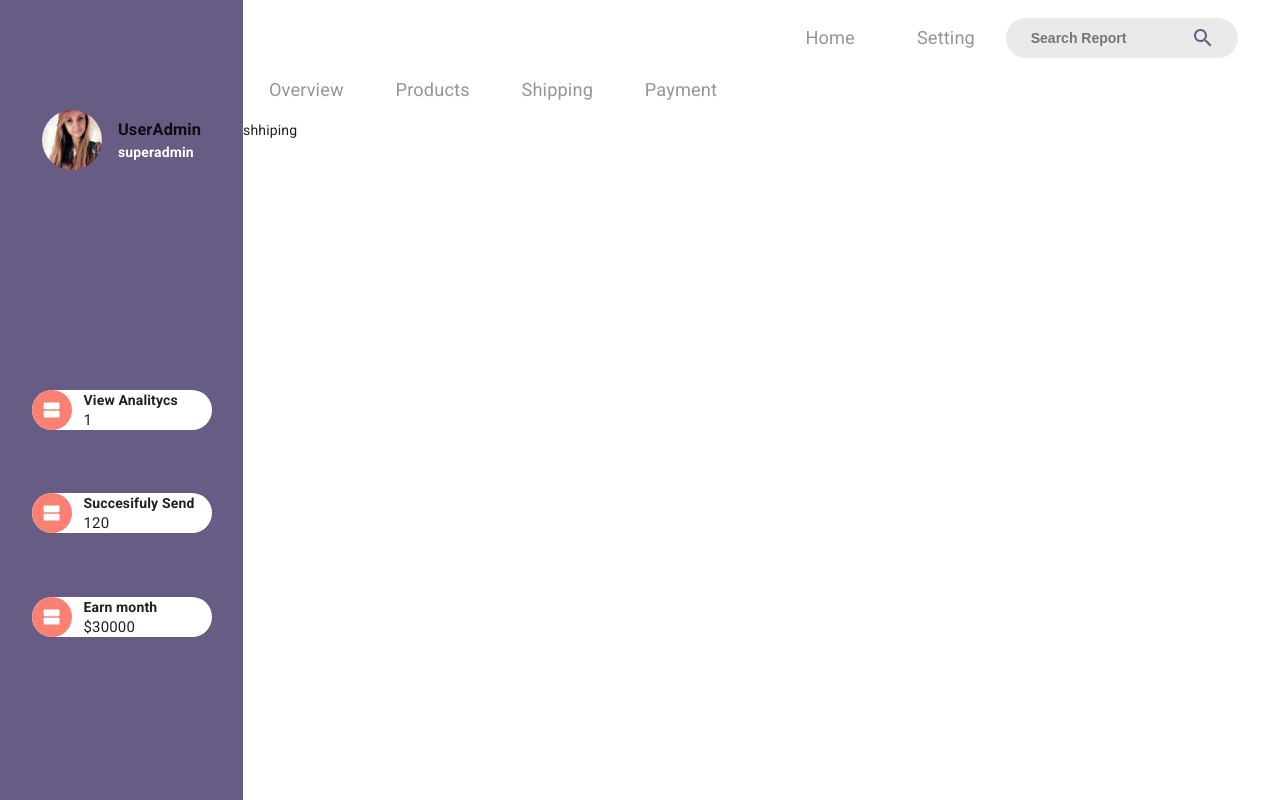
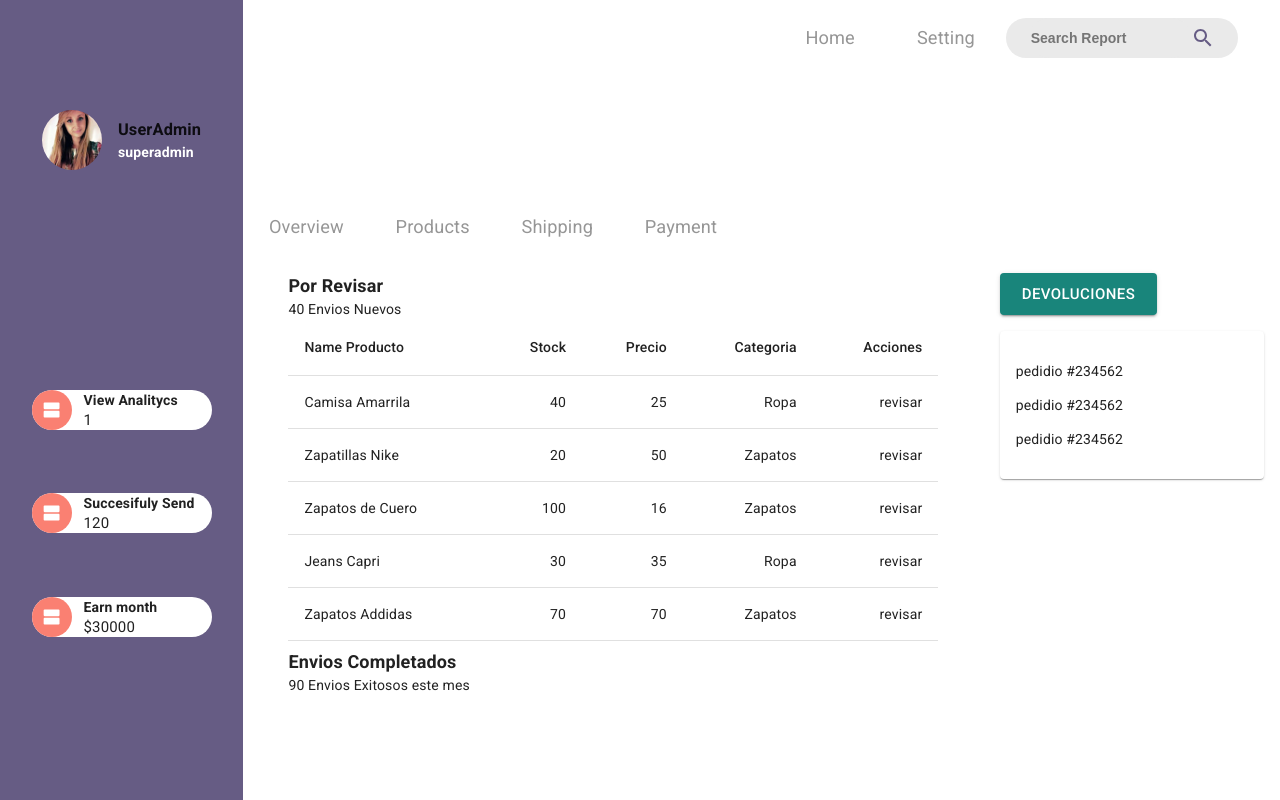
Before and after one commit to ricardober93/FrontendStore, a Next.js app: page /dashboard-shipping in a window 1280 px wide. Built offline with nearby package versions, Linux system fonts and the light colour scheme.

Commit message:
page shiipping

```diff
--- a/src/modules/market/dashboard/components/Dashboard.js
+++ b/src/modules/market/dashboard/components/Dashboard.js
@@ -7,13 +7,17 @@ const useStyles = makeStyles((theme) => ({
   gridContainer: {
     display: "flex",
 
-    height: "100vh",
+    height: "100%",
     width: "100vw",
   },
   Column2:{
       display:'grid',
+      height:'100%',
       width: '100%',
       alignSelf:'start'
+  },
+  main:{
+    height: 466,
   }
 }));
 export default function Dashboard({children}) {
@@ -23,7 +27,7 @@ export default function Dashboard({children}) {
       <Sidebar />
       <div className={classes.Column2}>
       <Nav />
-      <main className="main p-layout"> {children} </main>
+      <main className={classes.main}> {children} </main>
       </div>
     </section >
   );
--- a/src/modules/market/dashboard/components/Sidebar.js
+++ b/src/modules/market/dashboard/components/Sidebar.js
@@ -5,8 +5,10 @@ import { makeStyles } from "@material-ui/core/styles";
 
 const useStyles = makeStyles((theme) => ({
     sidebar: {
+      // position: 'fixed',
       display: "grid",
-      height: '100%',
+      minHeight: '609px',
+      height:'100%',
       width: 300,
       alignContent: 'space-around',
       justifyContent:'center',
--- a/src/modules/market/dashboard/pages/ShippingAdmin.js
+++ b/src/modules/market/dashboard/pages/ShippingAdmin.js
@@ -1,12 +1,174 @@
-import React from 'react'
+import React from "react";
 import Dashboard from "../components/Dashboard";
 import NabvarHome from "../components/NabvarHome";
+import {
+  Grid,
+  Button,
+  Table,
+  TableBody,
+  TableCell,
+  TableContainer,
+  TableHead,
+  TableRow,
+  Paper,
+} from "@material-ui/core";
+import { makeStyles } from "@material-ui/core/styles";
+
+const useStyles = makeStyles((theme) => ({
+  root: {
+    flexGrow: 1,
+    height:'425px',
+    maxHeight: '425px',
+    minWidth:'660px',
+    display: 'grid',
+    gridTemplateColumns: '10fr 4fr'
+  },
+  col1:{
+    padding:theme.spacing(2)
+  },
+  scroll:{
+    overflowY:'scroll',
+    height: '425px'
+  },
+  sectionProduct: {
+    width: "100%",
+  },
+  flex: {
+    display: "flex",
+    width: "100%",
+    alignContent: "center",
+    justifyContent: "flex-start",
+    marginTop: theme.spacing(0)
+  },
+  sectionTitle: {
+    width: "30%",
+    display: "grid",
+    aligContent: "center",
+    justifyContent: "flex-start",
+  },
+  title: {
+    fontWeight: "bold",
+    fontSize: "18px",
+    margin: 0,
+  },
+  table: {
+    minWidth: 650,
+    padding: theme.spacing(1)
+  },
+  btn:{
+    marginBottom: theme.spacing(2)
+  },
+}));
+
+function createData(name, stock, precio, cat,) {
+    return { name, stock, precio, cat, };
+  }
+
+  const rows = [
+    createData('Camisa Amarrila', 40, 25.000, 'Ropa'),
+    createData('Zapatillas Nike', 20, 50.000, 'Zapatos'),
+    createData('Zapatos de Cuero', 100, 16.000, 'Zapatos'),
+    createData('Jeans Capri', 30, 35.000, 'Ropa'),
+    createData('Zapatos Addidas', 70, 70.000, 'Zapatos'),
+  ];
 
 export default function ShippingAdmin() {
-    return (
-        <Dashboard>
-        <NabvarHome />
-        shhiping
-        </Dashboard>
-    )
+  const classes = useStyles();
+  return (
+    <Dashboard>
+      <NabvarHome />
+      <Grid container className={classes.root} spacing={0} col={2}>
+        <Grid item xs={12} md={12} className={classes.col1}>
+          <Grid container className={classes.scroll} justify="center" spacing={1} col={1}>
+            <Grid item>
+            <section className={classes.sectionProduct}>
+                <div className={classes.flex}>
+                  <div className={classes.sectionTitle}>
+                    <h2 className={classes.title}>Por Revisar</h2>
+                    <span>40 Envios Nuevos</span>
+                  </div>
+                </div>
+              </section>
+              <TableContainer>
+                <Table className={classes.table} aria-label="simple table">
+                  <TableHead>
+                    <TableRow>
+                      <TableCell>Name Producto</TableCell>
+                      <TableCell align="right">Stock</TableCell>
+                      <TableCell align="right">Precio</TableCell>
+                      <TableCell align="right">Categoria</TableCell>
+                      <TableCell align="right">Acciones</TableCell>
+                    </TableRow>
+                  </TableHead>
+                  <TableBody>
+                    {rows.map((row) => (
+                      <TableRow key={row.name}>
+                        <TableCell component="th" scope="row">
+                          {row.name}
+                        </TableCell>
+                        <TableCell align="right">{row.stock}</TableCell>
+                        <TableCell align="right">{row.precio}</TableCell>
+                        <TableCell align="right">{row.cat}</TableCell>
+                        <TableCell align="right">revisar </TableCell>
+                      </TableRow>
+                    ))}
+                  </TableBody>
+                </Table>
+              </TableContainer>
+            </Grid>
+            <Grid item >
+            <section className={classes.sectionProduct}>
+                <div className={classes.flex}>
+                  <div className={classes.sectionTitle}>
+                    <h2 className={classes.title}>Envios Completados</h2>
+                    <span>90 Envios Exitosos este mes</span>
+                  </div>
+                </div>
+              </section>
+              <TableContainer>
+                <Table className={classes.table} aria-label="simple table">
+                  <TableHead>
+                    <TableRow>
+                      <TableCell>Name Producto</TableCell>
+                      <TableCell align="right">Stock</TableCell>
+                      <TableCell align="right">Precio</TableCell>
+                      <TableCell align="right">Categoria</TableCell>
+                      <TableCell align="right">Acciones</TableCell>
+                    </TableRow>
+                  </TableHead>
+                  <TableBody>
+                    {rows.map((row) => (
+                      <TableRow key={row.name}>
+                        <TableCell component="th" scope="row">
+                          {row.name}
+                        </TableCell>
+                        <TableCell align="right">{row.stock}</TableCell>
+                        <TableCell align="right">{row.precio}</TableCell>
+                        <TableCell align="right">{row.cat}</TableCell>
+                        <TableCell align="right"> revisar  </TableCell>
+                      </TableRow>
+                    ))}
+                  </TableBody>
+                </Table>
+              </TableContainer>
+            </Grid>
+          </Grid>
+        </Grid>
+        <Grid item xs={12} className={classes.col1}>
+          <div>
+          <Button variant="contained" color="secondary" size="large" className={classes.btn}>
+            Devoluciones
+          </Button>
+          </div>
+
+          <Paper className={classes.col1}>
+            <p> pedidio #234562</p>
+            <p> pedidio #234562</p>
+            <p> pedidio #234562</p>
+          </Paper>
+
+        </Grid>
+      </Grid>
+    </Dashboard>
+  );
 }
```
